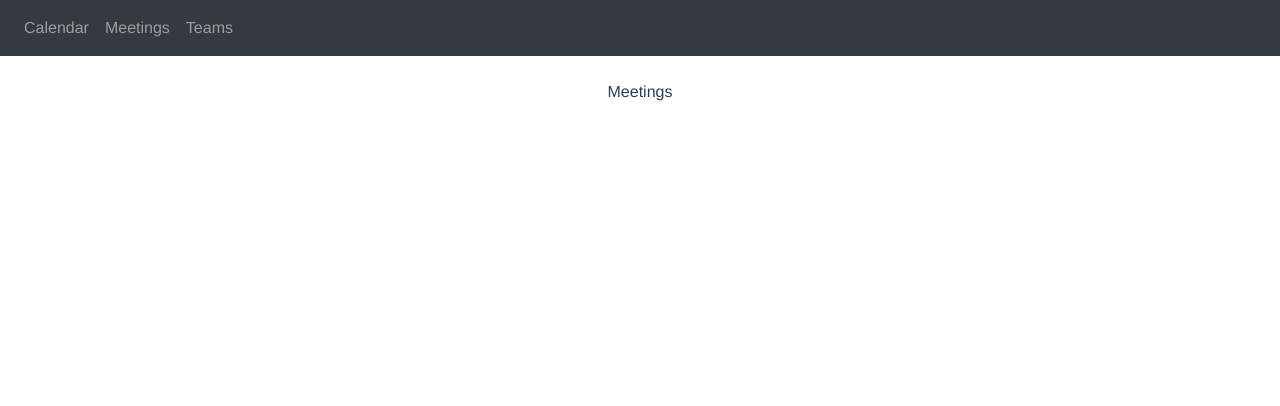
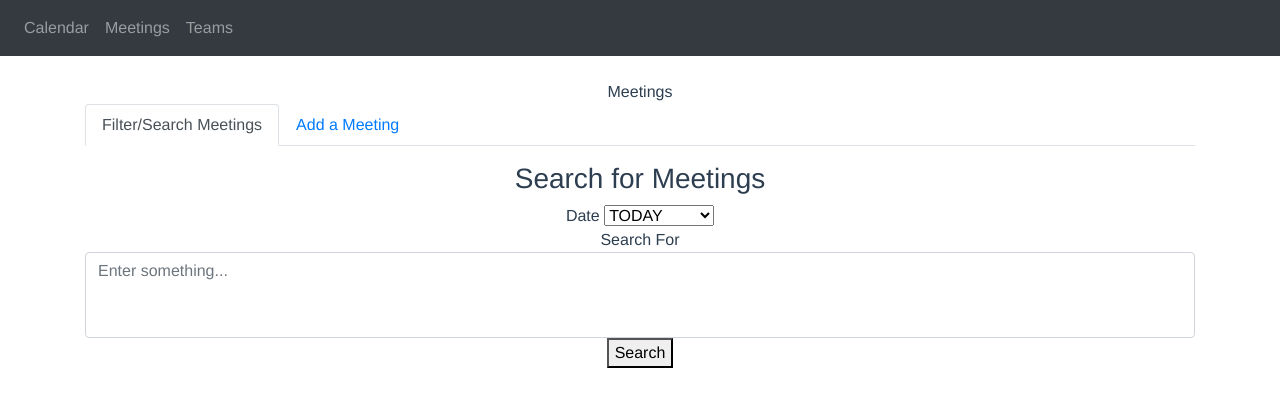
Before and after one commit to rishabh-rupeek/meetings-app-frontend, a Vue app: page /meetings in a window 1280 px wide. Shown: the top 406 px of the page. Built offline with nearby package versions, Linux system fonts and the light colour scheme.

Commit message:
search meetings done

```diff
--- a/src/components/Calendar.vue
+++ b/src/components/Calendar.vue
@@ -6,7 +6,6 @@
         </div>
         <MeetingsList
             :meetings="meetingsList"
-            class="meetingsList"
         />
     </div>
 </template>
@@ -53,7 +52,4 @@ export default {
 
 </style>
 <style>
-.meetingsList{
-    margin: 2em;
-}
 </style>
--- a/src/components/Meetings.vue
+++ b/src/components/Meetings.vue
@@ -1,21 +1,72 @@
 <template>
     <div>
         Meetings
+        <div>
+        <b-tabs content-class="mt-3">
+            <b-tab title="Filter/Search Meetings" active>
+
+                <h3>Search for Meetings</h3>
+                <div>
+                Date
+                <select v-model="dateOption" name="date" id="dateOption">
+                    <option value="TODAY">TODAY</option>
+                    <option value="ALL">ALL</option>
+                    <option value="PAST">PAST</option>
+                    <option value="UPCOMING">UPCOMING</option>
+                </select>
+                </div>
+                <div>
+                Search For
+                <b-form-textarea
+                    id="textarea"
+                    v-model="searchText"
+                    placeholder="Enter something..."
+                    rows="3"
+                    max-rows="6"
+                ></b-form-textarea>
+                </div>
+                <button @click="search">Search</button>
+
+            </b-tab>
+            <b-tab title="Add a Meeting">
+                <p>I'm the second tab</p>
+            </b-tab>
+        </b-tabs>
+        </div>
+        <MeetingsList
+            :meetings="meetingsList"
+            class="meetingsList"
+        />
     </div>
 </template>
 <script>
+import MeetingsList from './MeetingsList'
+import { searchMeetingsForUser } from '../services.js/meetings'
 export default {
-
-}
-</script>
-<script>
-export default {
+    name: 'Meetings',
+    components:{
+        MeetingsList
+    },
     data(){
         return{
             name:localStorage.getItem('name'),
             email:localStorage.getItem('email'),
             userId:localStorage.getItem('userId'),
-            token: localStorage.getItem('token')
+            token: localStorage.getItem('token'),
+            dateOption: "TODAY",
+            searchText: "",
+            meetingsList: []
+        }
+    },
+    methods:{
+        search(){
+            searchMeetingsForUser(this.dateOption,this.searchText)
+                .then((response) => {
+                    //console.log(response);
+                    this.meetingsList = response.data;
+                }).catch((error) => {
+                    console.log(error);
+                })
         }
     }
 }
--- a/src/components/MeetingsList.vue
+++ b/src/components/MeetingsList.vue
@@ -1,5 +1,5 @@
 <template>
-    <div>
+    <div id="meetingsList">
         <b-list-group>
             <b-list-group-item
                 v-for="(meeting,index) in meetings"
@@ -18,5 +18,7 @@ export default {
 }
 </script>
 <style scoped>
-
+.meetingsList{
+    margin: 2em;
+}
 </style>
--- /dev/null
+++ b/src/services.js/meetings.js
@@ -0,0 +1,13 @@
+import axios from 'axios';
+
+export const searchMeetingsForUser = (dateOption,searchItem) => {
+    return axios.get(`http://localhost:3000/api/meetings?dateOption=${dateOption}&searchItem=${searchItem}`,{
+        headers: {
+            'Authorization': localStorage.getItem( 'token' )
+        }
+    }).then((response) => {
+        return response
+    }).catch((error) => {
+        console.log(error);
+    })
+}
```
Also changed, not shown: src/services.js/users.js (added, +13 -0 lines).
